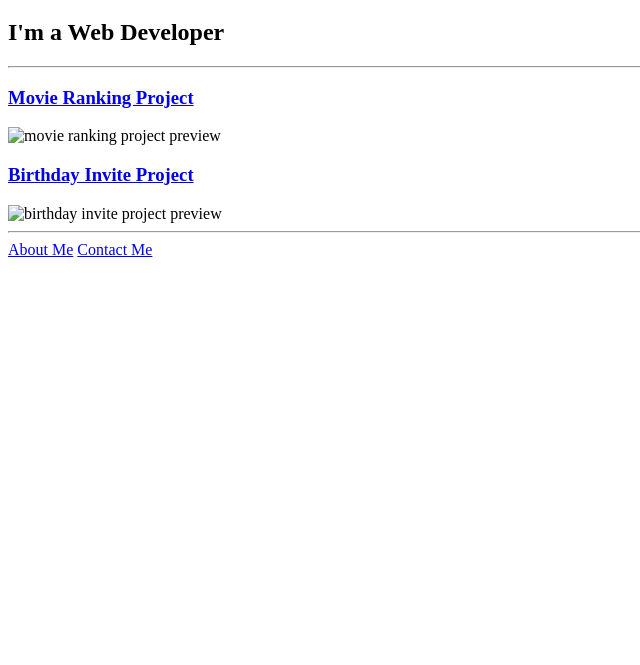
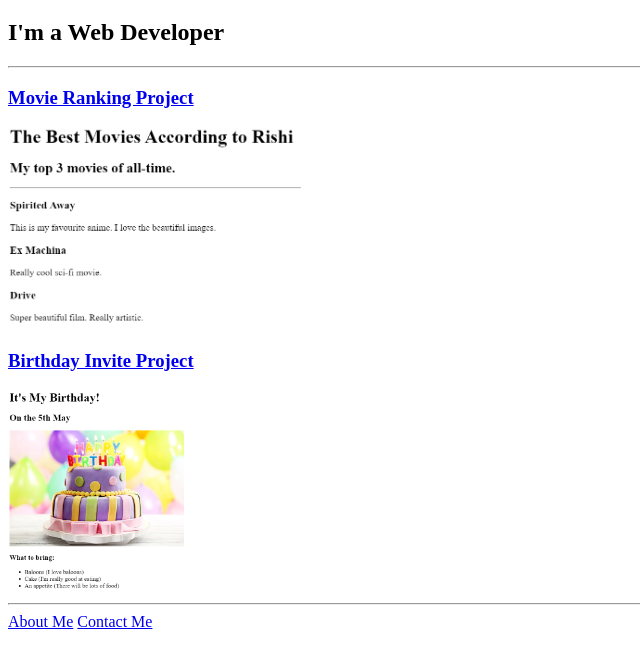
Before and after one commit to RScodes01/html-portfolio, a plain HTML site: page index.html in a window 1280 px wide. Shown: the part 61-726 px from the top of the page, without its empty margins (0-640 px from the left). Drawn offline with Linux system fonts and the light colour scheme.

Commit message:
Update index.html

```diff
--- a/index.html
+++ b/index.html
@@ -11,9 +11,9 @@
   <h2>I'm a Web Developer</h2>
   <hr />
   <h3><a href="./public/movie-ranking.html">Movie Ranking Project</a></h3>
-  <img src="./assets/images/movie-ranking.png" height="200" alt="movie ranking project preview"/>
+  <img src="movie-ranking.png" height="200" alt="movie ranking project preview"/>
   <h3><a href="./public/birthday-invite.html">Birthday Invite Project</a></h3>
-  <img src="./assets/images/birthday-invite.png" height="200" alt="birthday invite project preview"/>
+  <img src="birthday-invite.png" height="200" alt="birthday invite project preview"/>
   <hr />
   <a href="./public/about.html">About Me</a>
   <a href="./public/contact.html">Contact Me</a>
```
